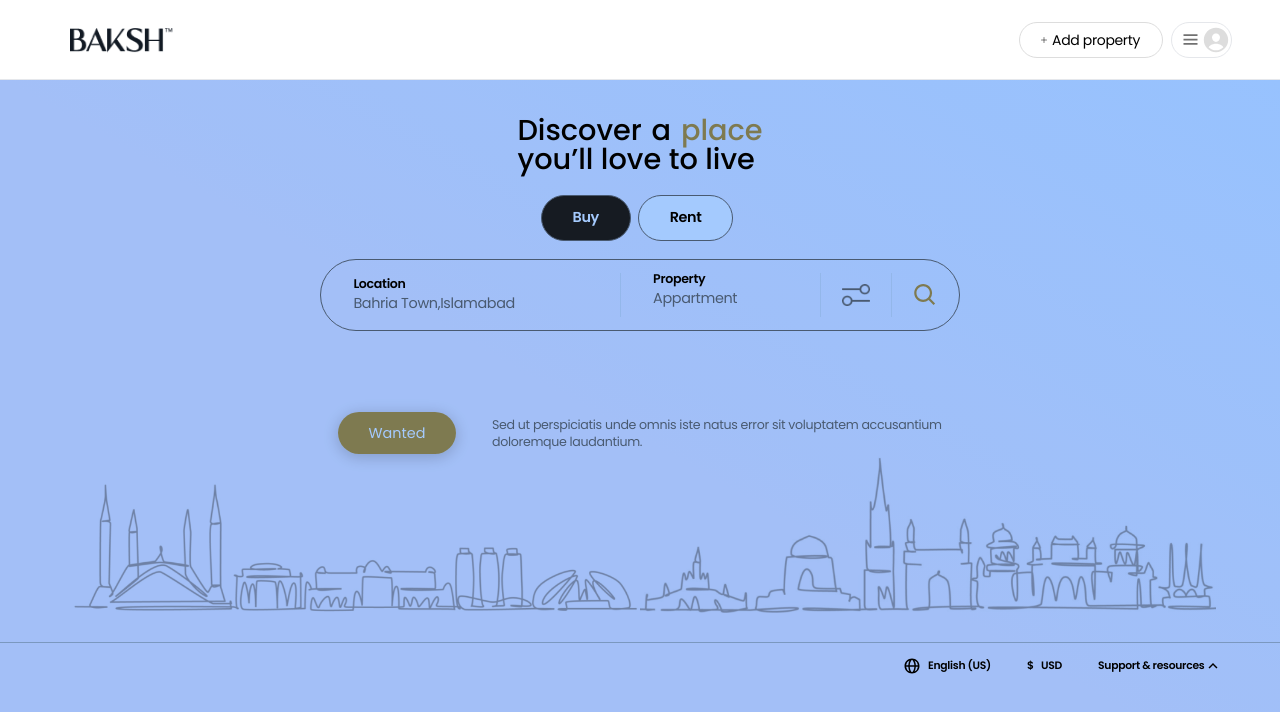
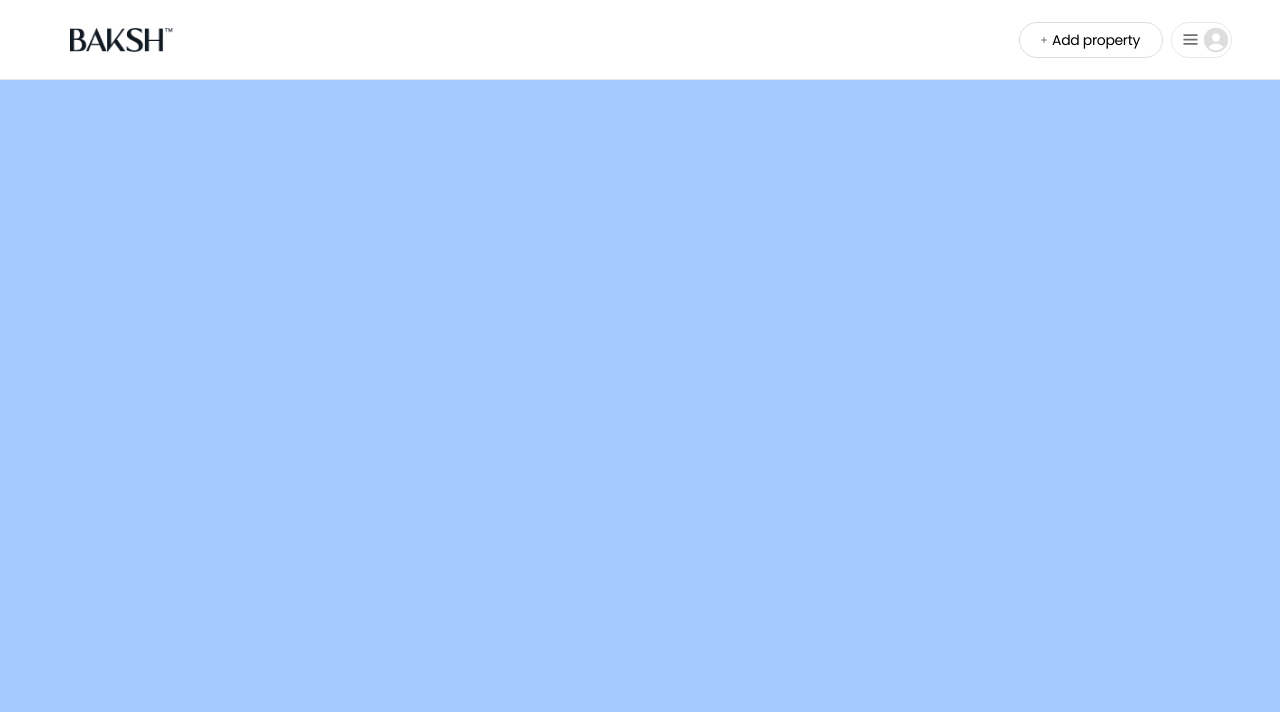
Before and after one commit to MuhammadKhan3/Airnub, a React (Create React App) app: page / in a window 1280 px wide. Shown: the top 712 px of the page. Built offline with nearby package versions, Linux system fonts and the light colour scheme; what tailwind-gradient-mask-image would draw is missing.

Commit message:
push orignSDFasdfkljj8asdkfjkkjljk

```diff
--- a/src/pages/home/home.jsx
+++ b/src/pages/home/home.jsx
@@ -8,7 +8,7 @@ const Home=()=>{
     return (
     <div className="flex flex-col relative h-screen bg-blue-300  mb:h-[82.7vh]   w-full" >
         <HomeHeader/>
-        <HomeContent/>
+        {/* <HomeContent/>         */}
         {/* <div className="mt-4"> */}
           {/* <BottomNavigation/> */}
         {/* </div> */}
```
